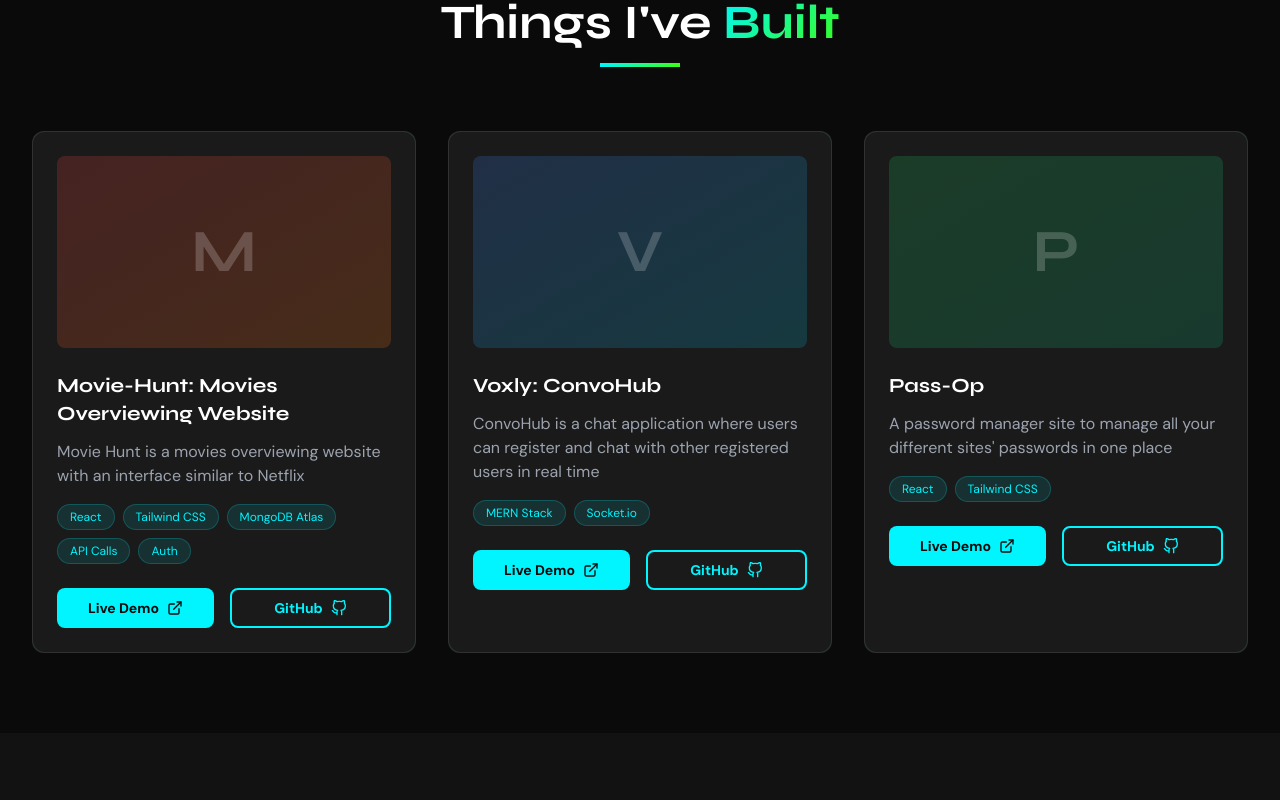
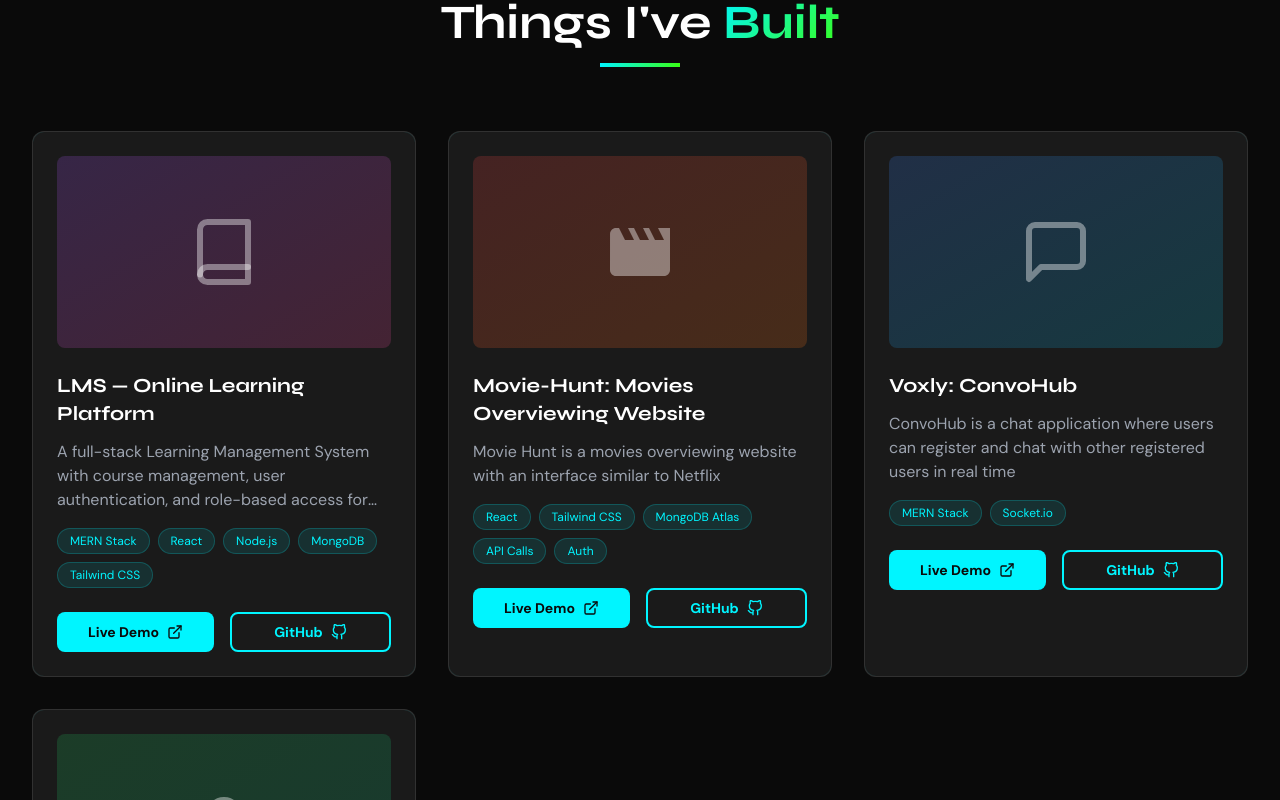
Before and after one commit to ARpatel-ARP/Portfolio, a React (Vite) app: page / in a window 1280 px wide. Shown: the part 1800-2600 px from the top of the page. Built offline with nearby package versions, Linux system fonts and the light colour scheme.

Commit message:
Refactor Projects component with TypeScript interface

```diff
--- a/src/components/Projects.tsx
+++ b/src/components/Projects.tsx
@@ -1,12 +1,33 @@
 import { motion, useInView } from 'framer-motion';
 import { useRef } from 'react';
-import { FiExternalLink, FiGithub } from 'react-icons/fi';
+import { FiExternalLink, FiGithub, FiLock, FiMessageSquare, FiBook } from 'react-icons/fi';
+import { MdMovie } from 'react-icons/md';
+import { IconType } from 'react-icons';
+
+interface Project {
+  name: string;
+  description: string;
+  tech: string[];
+  liveDemo: string;
+  github: string;
+  gradient: string;
+  icon: IconType;
+}
 
 const Projects = () => {
   const ref = useRef(null);
   const isInView = useInView(ref, { once: true, margin: '-100px' });
 
-  const projects = [
+  const projects: Project[] = [
+    {
+      name: 'LMS — Online Learning Platform',
+      description: 'A full-stack Learning Management System with course management, user authentication, and role-based access for students and instructors.',
+      tech: ['MERN Stack', 'React', 'Node.js', 'MongoDB', 'Tailwind CSS'],
+      liveDemo: 'https://lmsonlinelearning.vercel.app',
+      github: 'https://github.com/ARpatel-ARP/LMS---learning-platform',
+      gradient: 'from-purple-500/20 to-pink-500/20',
+      icon: FiBook,
+    },
     {
       name: 'Movie-Hunt: Movies Overviewing Website',
       description: 'Movie Hunt is a movies overviewing website with an interface similar to Netflix',
@@ -14,6 +35,7 @@ const Projects = () => {
       liveDemo: 'https://movie-hunt-89nk.onrender.com',
       github: 'https://github.com/ARpatel-ARP/Movie-hunt',
       gradient: 'from-red-500/20 to-orange-500/20',
+      icon: MdMovie,
     },
     {
       name: 'Voxly: ConvoHub',
@@ -22,15 +44,18 @@ const Projects = () => {
       liveDemo: 'https://convohub-ju3o.onrender.com',
       github: 'https://github.com/ARpatel-ARP/Chat-app',
       gradient: 'from-blue-500/20 to-cyan-500/20',
+      icon: FiMessageSquare,
     },
     {
       name: 'Pass-Op',
-      description: 'A password manager site to manage all your different sites\' passwords in one place',
+      description: "A password manager site to manage all your different sites' passwords in one place",
       tech: ['React', 'Tailwind CSS'],
       liveDemo: 'https://pass-ops.vercel.app',
       github: 'https://github.com/ARpatel-ARP/Pass-ops',
       gradient: 'from-green-500/20 to-emerald-500/20',
+      icon: FiLock,
     },
+
   ];
 
   return (
@@ -64,9 +89,7 @@ const Projects = () => {
 
               <div className="relative z-10 p-6">
                 <div className={`h-48 bg-gradient-to-br ${project.gradient} rounded-lg mb-6 flex items-center justify-center`}>
-                  <div className="text-6xl font-syne font-bold text-white/20">
-                    {project.name.charAt(0)}
-                  </div>
+                  <project.icon size={72} className="text-white/40" />
                 </div>
 
                 <h3 className="text-xl font-syne font-bold mb-3 text-white group-hover:text-primary transition-colors duration-300">
```
